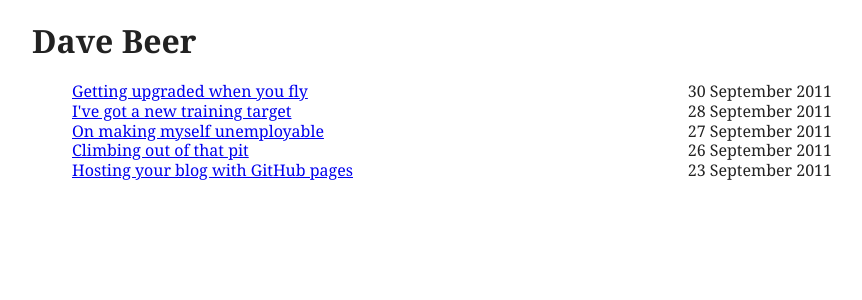
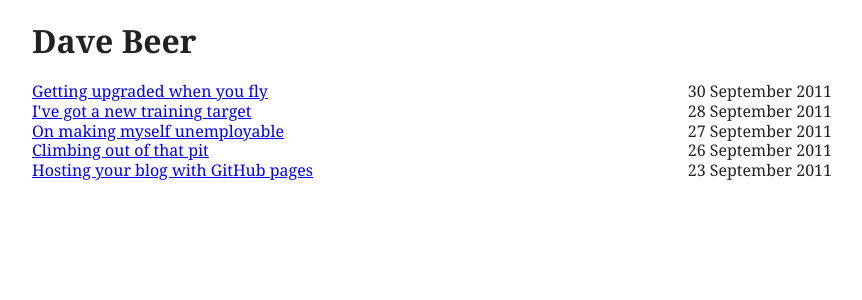
Before and after one commit to hairykiwi/blogtemplate, a Jekyll site: the page built from index.html, in a window 1280 px wide. Shown: the top 300 px of the page, without its empty margins (208-1070 px from the left). Built offline with Jekyll 4.4.1, drawn with Linux system fonts in a browser that asks for light colours.

Commit message:
removed padding from post list

```diff
--- a/css/davebeer.css
+++ b/css/davebeer.css
@@ -70,7 +70,7 @@ td { vertical-align: top; }
 body { font-family: Georgia, Serif; background-color: #fff; font-size: 16px;}
 #container {max-width:800px; margin: 0 auto;text-align:left;}
 .postdate {color: #999; float:right; margin-top: -3em;}
-.related ul {list-style-type: none; margin: 0;}
+.related ul {list-style-type: none; margin: 0; padding: 0;}
 .related ul li span {float:right;}
 
 
```
